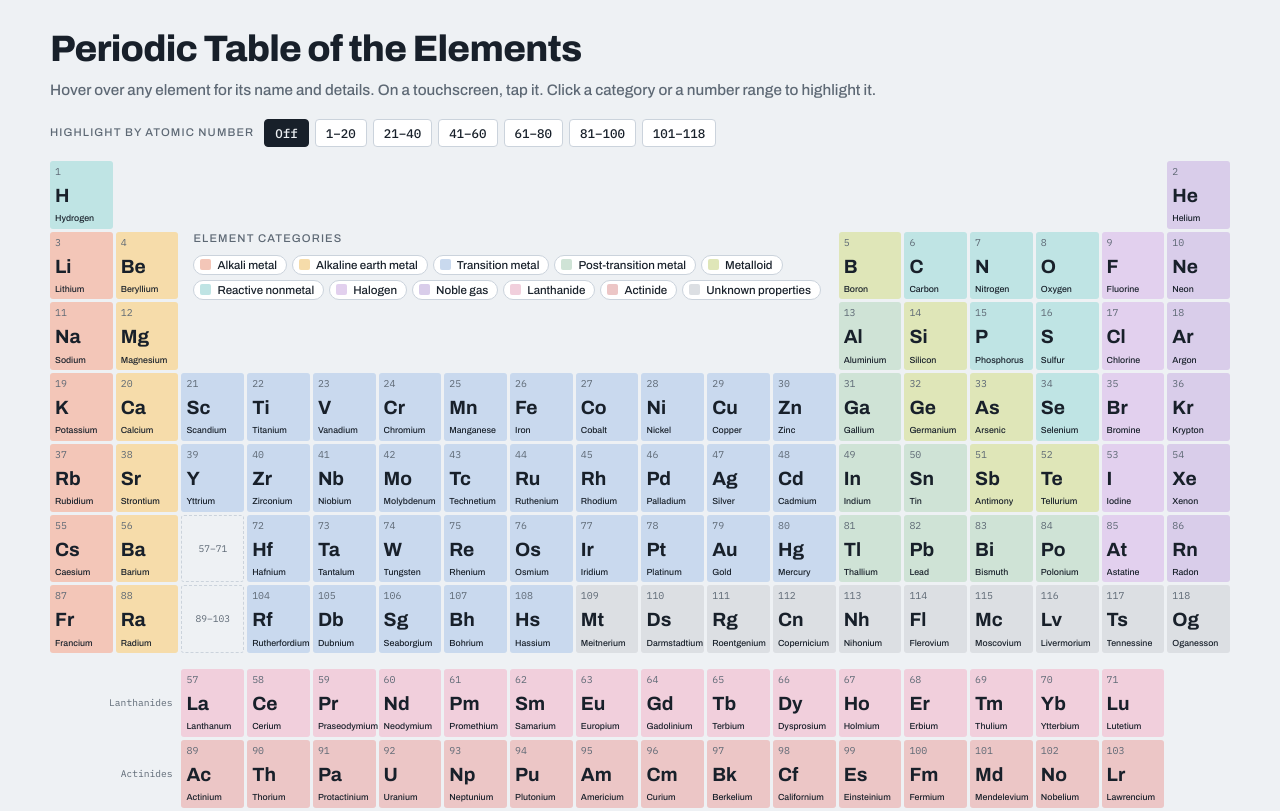
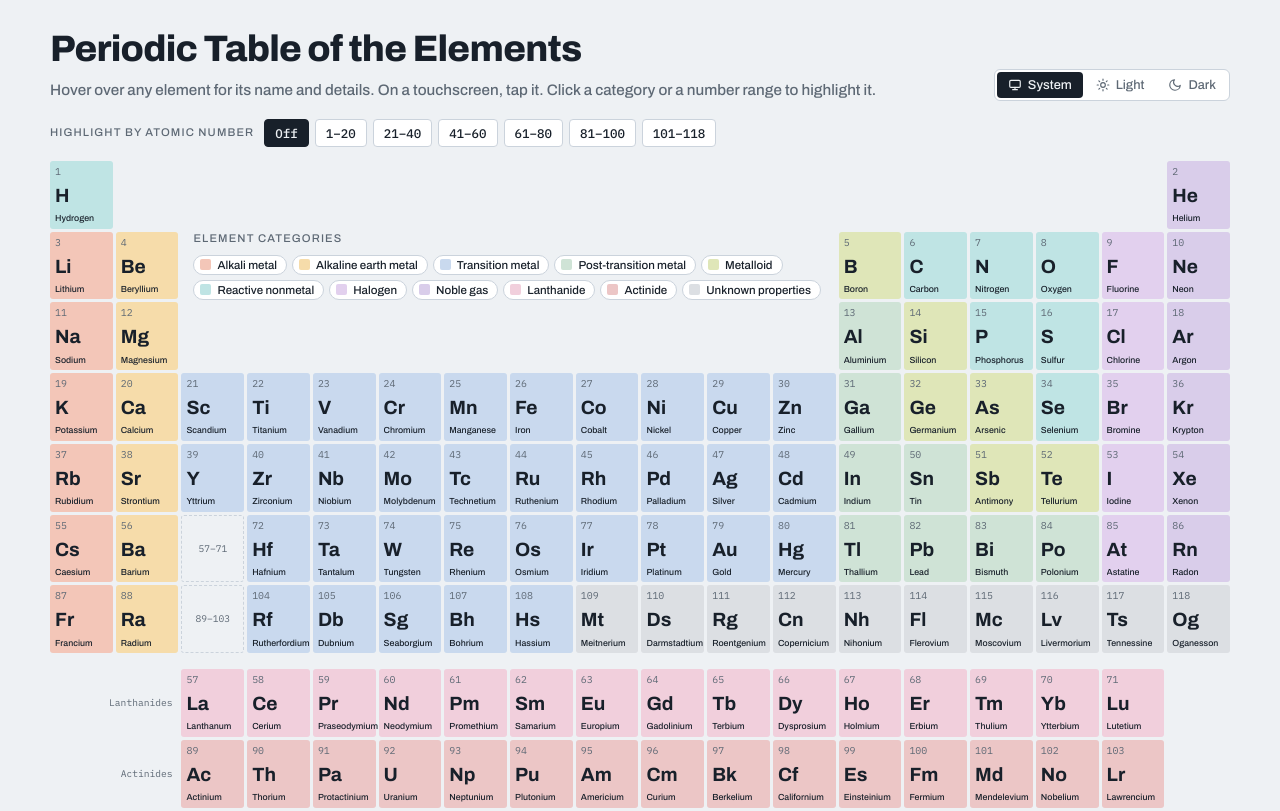
Before and after one commit to MochiMunching/chemistry-helper, a plain HTML site: page index.html in a window 1280 px wide. Shown: the top 811 px of the page. Drawn offline with Linux system fonts and the light colour scheme.

Commit message:
Add light/dark theme switch
System follows the device setting; Light and Dark override it and
are remembered between visits.

```diff
--- a/index.html
+++ b/index.html
@@ -10,6 +10,10 @@ body { margin: 0; font: 14px/1.4 system-ui, -apple-system, "Segoe UI", Roboto, s
 img { max-width: 100%; }
 [hidden] { display: none !important; }
 </style>
+<script>
+  // Apply the saved theme before the page paints, so there's no flash of the wrong colors.
+  try { var t = localStorage.getItem("theme"); if (t === "light" || t === "dark") document.documentElement.setAttribute("data-theme", t); } catch (e) {}
+</script>
 <title>Hover Periodic Table</title>
 <meta name="claude:viewport-fit-sides" content="cover">
 <link rel="stylesheet" href="https://fonts.googleapis.com/css2?family=Archivo:wght@500;700;800&family=IBM+Plex+Mono:wght@400;500&display=swap">
@@ -36,7 +40,14 @@ img { max-width: 100%; }
 
 body { background: var(--bg); color: var(--fg); font-family: var(--display);
   padding-left: max(16px, env(safe-area-inset-left, 0px)); padding-right: max(16px, env(safe-area-inset-right, 0px)); padding-block: 24px 40px; }
-header { max-width: 1180px; margin: 0 auto 18px; }
+header { max-width: 1180px; margin: 0 auto 18px; display: flex; flex-wrap: wrap; justify-content: space-between; align-items: flex-end; gap: 12px 24px; }
+header > div:first-child { min-width: 0; flex: 1 1 420px; }
+.theme { display: inline-flex; border: 1px solid var(--line); border-radius: 6px; background: var(--surface); padding: 2px; gap: 2px; }
+.theme button { font: 500 0.8rem var(--display); color: var(--muted); background: none; border: 0; border-radius: 4px; padding: 6px 11px; cursor: pointer; display: inline-flex; align-items: center; gap: 6px; }
+.theme button svg { width: 14px; height: 14px; fill: none; stroke: currentColor; stroke-width: 2; stroke-linecap: round; stroke-linejoin: round; }
+.theme button:hover { color: var(--fg); }
+.theme button[aria-pressed="true"] { background: var(--fg); color: var(--bg); }
+.theme button:focus-visible { outline: 2px solid var(--fg); outline-offset: 1px; }
 h1 { font-size: clamp(1.6rem, 3vw, 2.3rem); font-weight: 800; letter-spacing: -0.02em; margin: 0 0 4px; text-wrap: balance; }
 header p { margin: 0; color: var(--muted); font-size: 0.95rem; }
 
@@ -135,8 +146,15 @@ header p { margin: 0; color: var(--muted); font-size: 0.95rem; }
 <body>
 
 <header>
-  <h1>Periodic Table of the Elements</h1>
-  <p>Hover over any element for its name and details. On a touchscreen, tap it. Click a category or a number range to highlight it.</p>
+  <div>
+    <h1>Periodic Table of the Elements</h1>
+    <p>Hover over any element for its name and details. On a touchscreen, tap it. Click a category or a number range to highlight it.</p>
+  </div>
+  <div class="theme" role="group" aria-label="Color theme">
+    <button type="button" id="theme-system" data-theme-choice="system" aria-pressed="true"><svg viewBox="0 0 24 24" aria-hidden="true"><rect x="3" y="4" width="18" height="12" rx="2"/><path d="M8 20h8M12 16v4"/></svg>System</button>
+    <button type="button" id="theme-light" data-theme-choice="light" aria-pressed="false"><svg viewBox="0 0 24 24" aria-hidden="true"><circle cx="12" cy="12" r="4"/><path d="M12 2v2M12 20v2M4.9 4.9l1.4 1.4M17.7 17.7l1.4 1.4M2 12h2M20 12h2M4.9 19.1l1.4-1.4M17.7 6.3l1.4-1.4"/></svg>Light</button>
+    <button type="button" id="theme-dark" data-theme-choice="dark" aria-pressed="false"><svg viewBox="0 0 24 24" aria-hidden="true"><path d="M21 12.8A9 9 0 1 1 11.2 3a7 7 0 0 0 9.8 9.8z"/></svg>Dark</button>
+  </div>
 </header>
 <div class="ranges" id="ranges" role="group" aria-label="Highlight elements by atomic number"><span>Highlight by atomic number</span></div>
 <div class="scroller"><div class="table" id="table"></div></div>
@@ -441,6 +459,17 @@ Ts|🤠|Named after Tennessee
 Og|⚖️|The heaviest known element`.split("\n").map(l => l.split("|"));
 const GASES = new Set(["H","He","N","O","F","Ne","Cl","Ar","Kr","Xe","Rn"]);
 const LIQUIDS = new Set(["Br","Hg"]);
+// Theme switch: System follows the device setting; Light and Dark override it and are remembered.
+const themeBtns = document.querySelectorAll("[data-theme-choice]");
+function setTheme(choice) {
+  if (choice === "system") document.documentElement.removeAttribute("data-theme");
+  else document.documentElement.setAttribute("data-theme", choice);
+  themeBtns.forEach(b => b.setAttribute("aria-pressed", String(b.dataset.themeChoice === choice)));
+  try { if (choice === "system") localStorage.removeItem("theme"); else localStorage.setItem("theme", choice); } catch (e) {}
+}
+themeBtns.forEach(b => b.addEventListener("click", () => setTheme(b.dataset.themeChoice)));
+setTheme(document.documentElement.getAttribute("data-theme") || "system");
+
 const els = RAW.trim().split("\n").map((line, i) => {
   const [sym, name, mass, cat, config, en, year, fact] = line.split("|");
   const z = i + 1;
```
